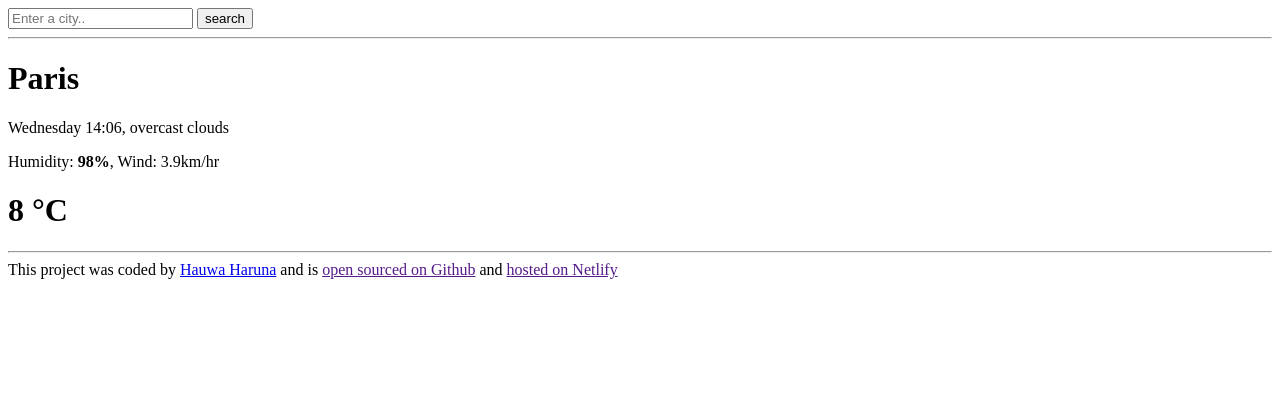
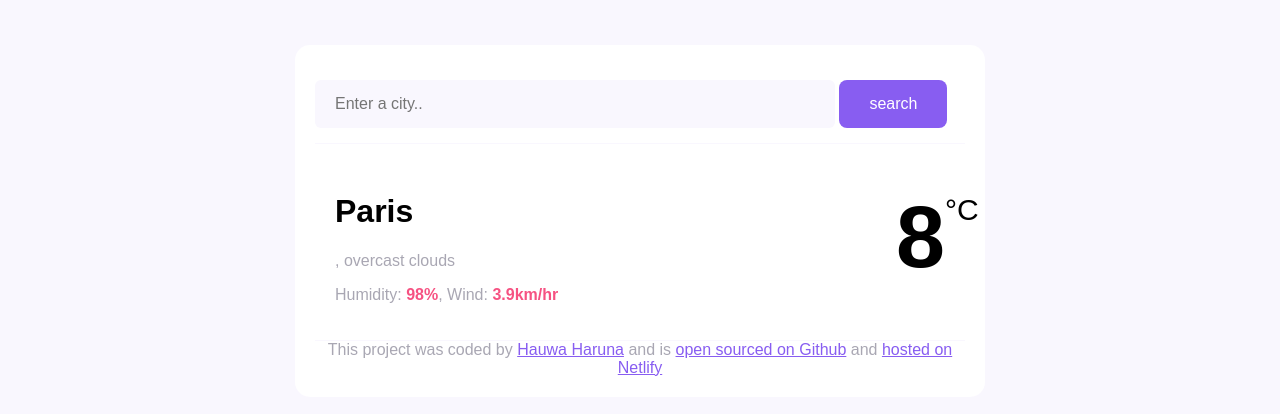
Before and after one commit to UmmSultee/weather, a plain HTML site: page index.html in a window 1280 px wide. Drawn offline with Linux system fonts and the light colour scheme.

Commit message:
Added css

```diff
--- a/index.html
+++ b/index.html
@@ -3,18 +3,27 @@
 <head>
     <meta charset="UTF-8">
     <meta name="viewport" content="width=device-width, initial-scale=1.0">
+    <link rel="stylesheet" href="src/style.css">
     <title>Weather</title>
 </head>
 <body>
+    <div class="container">
     <form action>
         <input type="search" placeholder="Enter a city.."  id="search">
         <input type="button" value="search" id="search-button">
 
     </form>
-    <hr>
-    <h1>Paris</h1>
-    <p>Wednesday 14:06, overcast clouds</p>
-    <p>Humidity: <strong>98%</strong>, Wind: 3.9km/hr</p>
+    <div class="current-city">
+
+        <div class="city">
+
+           <h1>Paris</h1>
+           <p id="details"><span></span>, overcast clouds</p>
+           <p id="details">Humidity: <strong>98%</strong>, Wind: <strong>3.9km/hr</strong></p>
+        </div>
+
+        <div class="current-temperature">
+
 
     <h1>
         <span class="icon"></span>
@@ -22,13 +31,19 @@
         <span class="unit">°C</span>
     </h1>
 
-    <hr>
+        </div>
 
-    <footer>
-        This project was coded by <a href="https://github.com/UmmSultee">Hauwa Haruna</a> and is <a href="">open sourced on Github</a> and <a href="">hosted on Netlify</a>
-    </footer>
+    </div>
 
 
 
+    <footer>
+        This project was coded by <a href="https://github.com/UmmSultee">Hauwa Haruna</a> and is <a href="https://github.com/UmmSultee/weather">open sourced on Github</a> and <a href="https://magenta-tartufo-ed1335.netlify.app/">hosted on Netlify</a>
+    </footer>
+    </div>
+
+
+<script src="src/index.js"></script>
+
 </body>
 </html>
--- /dev/null
+++ b/src/style.css
@@ -0,0 +1,64 @@
+body{
+    background: #F9F7FE;
+    font-family: sans-serif, Roboto;
+
+}
+.container{
+    background: white;
+    border-radius: 15px;
+    margin: 45px auto;
+    padding: 20px;
+    max-width: 650px;
+}
+form{
+    border-bottom: 1px solid #F9F7FE;
+
+}
+#search{
+    background: #F9F7FE;
+    border-radius: 6px;
+    padding: 15px 20px;
+    margin: 10px auto;
+    width: 80%;
+    border: none;
+    font-size: 16px;
+}
+#search-button{
+    background: #885DF1;
+    color: white;
+    padding: 15px 30px;
+    margin: 15px auto;
+    border: none;
+    border-radius: 8px;
+    font-size: 16px;
+}
+.current-city{
+    display: flex;
+    justify-content: space-between;
+    margin-top: 8px;
+    padding: 20px;
+}
+#details{
+    color: #A9A7B3;
+}
+.temperature{
+    font-weight: bold;
+    font-size: 88px;
+    line-height: 88px;
+}
+.unit{
+    position: absolute;
+    font-size: 30px;
+    font-weight: lighter;
+}
+strong{
+    color: #F65282;
+}
+footer{
+    text-align: center;
+    color: #A9A7B3;
+    border-top: 1px solid #F9F7FE;
+}
+a{
+    color: #885DF1;
+}
```
Also changed, not shown: src/index.js (added).
